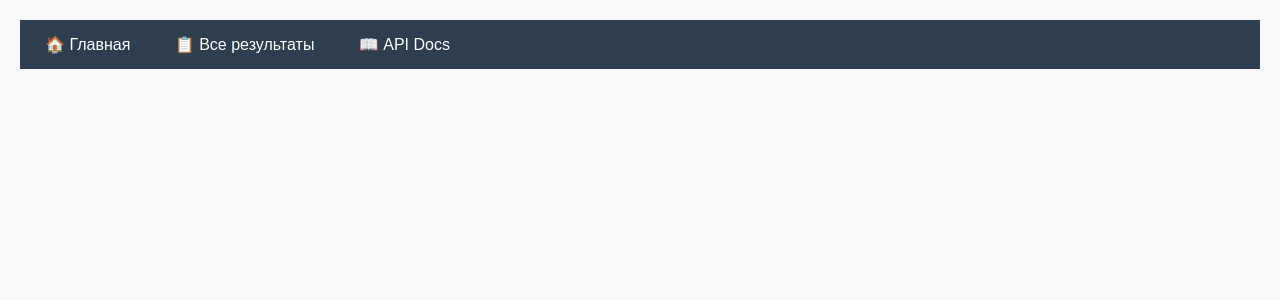
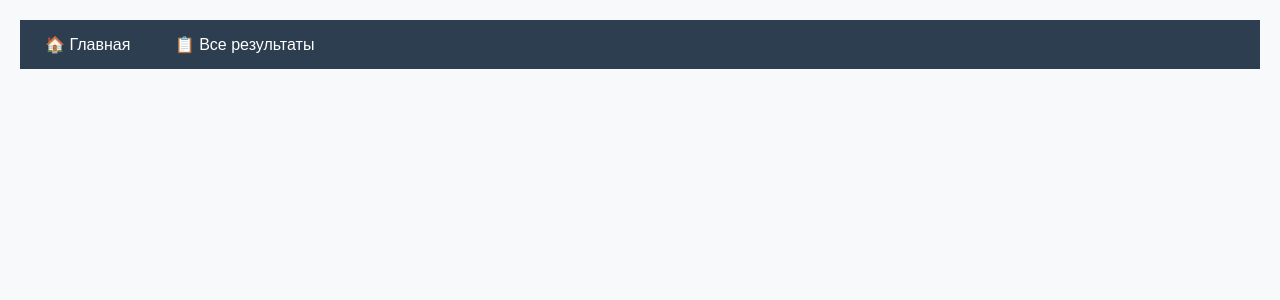
Before and after one commit to NVLev/indicator01, a FastAPI app: template backend/app/templates/base.html in a window 1280 px wide. Shown: the top 300 px of the page. Run offline with FastAPI, Linux system fonts and the light colour scheme; the template is opened without the code that fills it, so the values that code supplies are empty; parts of the project's set-up code (start-up, migrations or seed data) failed here and were passed over.

Commit message:
Изменена документация

```diff
--- a/backend/app/templates/base.html
+++ b/backend/app/templates/base.html
@@ -9,7 +9,6 @@
     <nav style="background: #2c3e50; padding: 15px; margin-bottom: 20px;">
     <a href="/demo" style="color: white; text-decoration: none; margin-right: 20px;">🏠 Главная</a>
     <a href="/demo/results" style="color: white; text-decoration: none; margin-right: 20px;">📋 Все результаты</a>
-    <a href="/docs" style="color: white; text-decoration: none; margin-right: 20px;">📖 API Docs</a>
 </nav>
     <main>
         {% block content %}{% endblock %}
```
Also changed, not shown: README.md.
